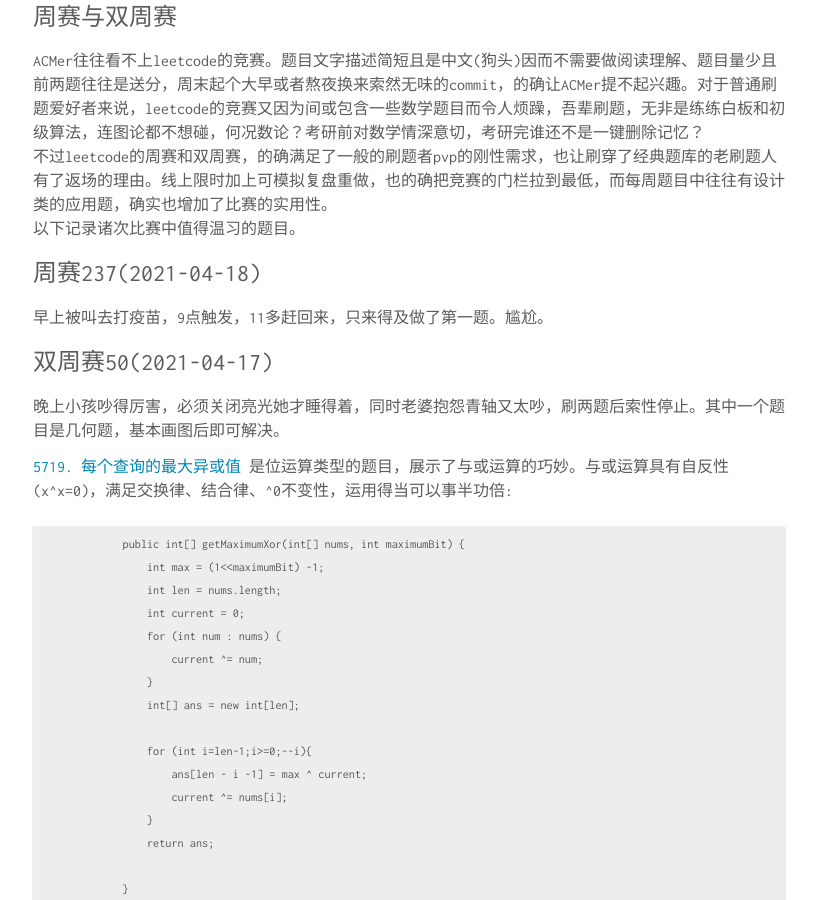
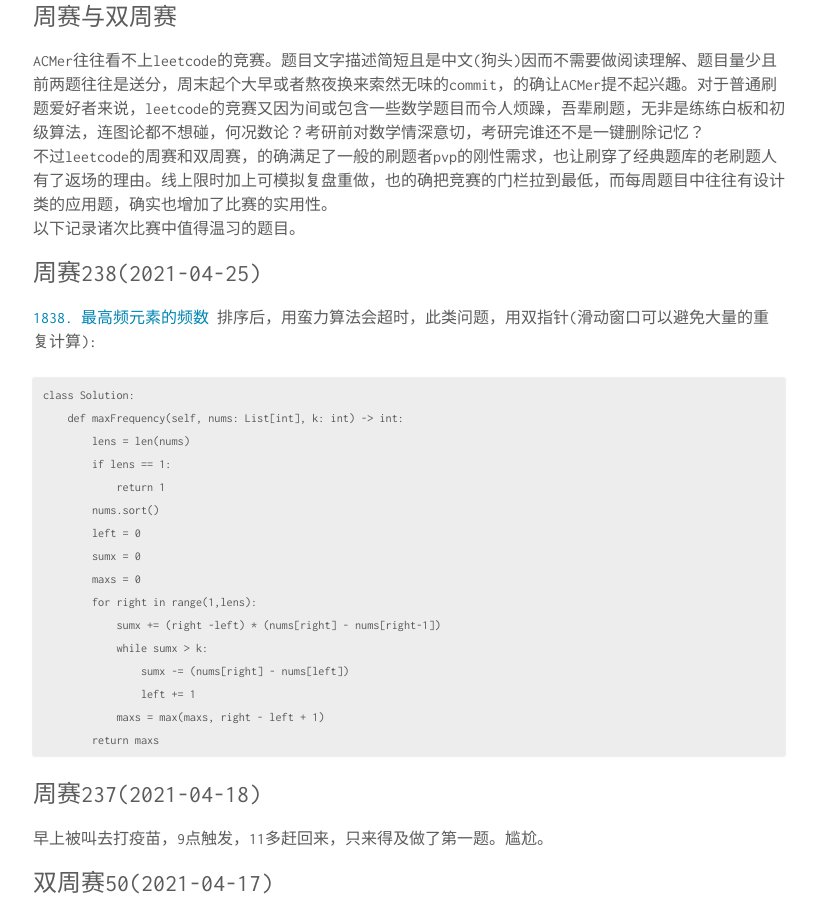
Before and after one commit to rongjoker/rongjoker.github.io, a Jekyll site: the page built from _posts/2021-04-14-algorithem7contest.md, in a window 1280 px wide and 900 px high, scrolled down 228 px. Shown: the whole window, without its empty margins (231-1048 px from the left). Built offline with Jekyll 4.4.1, drawn with Linux system fonts in a browser that asks for light colours; comment, search, counter and statistics services are not loaded.

Commit message:
周赛238

````diff
--- a/_posts/2021-04-14-algorithem7contest.md
+++ b/_posts/2021-04-14-algorithem7contest.md
@@ -8,6 +8,28 @@
 不过leetcode的周赛和双周赛，的确满足了一般的刷题者pvp的刚性需求，也让刷穿了经典题库的老刷题人有了返场的理由。线上限时加上可模拟复盘重做，也的确把竞赛的门栏拉到最低，而每周题目中往往有设计类的应用题，确实也增加了比赛的实用性。<br>
 以下记录诸次比赛中值得温习的题目。
 <br>
+
+### 周赛238(2021-04-25)
+[1838. 最高频元素的频数](https://leetcode-cn.com/problems/frequency-of-the-most-frequent-element/) 排序后，用蛮力算法会超时，此类问题，用双指针(滑动窗口可以避免大量的重复计算):
+
+```
+class Solution:
+    def maxFrequency(self, nums: List[int], k: int) -> int:
+        lens = len(nums)
+        if lens == 1:
+            return 1
+        nums.sort()
+        left = 0
+        sumx = 0
+        maxs = 0
+        for right in range(1,lens):
+            sumx += (right -left) * (nums[right] - nums[right-1])
+            while sumx > k:
+                sumx -= (nums[right] - nums[left])
+                left += 1
+            maxs = max(maxs, right - left + 1)
+        return maxs
+```
 
 
 ### 周赛237(2021-04-18)
````
